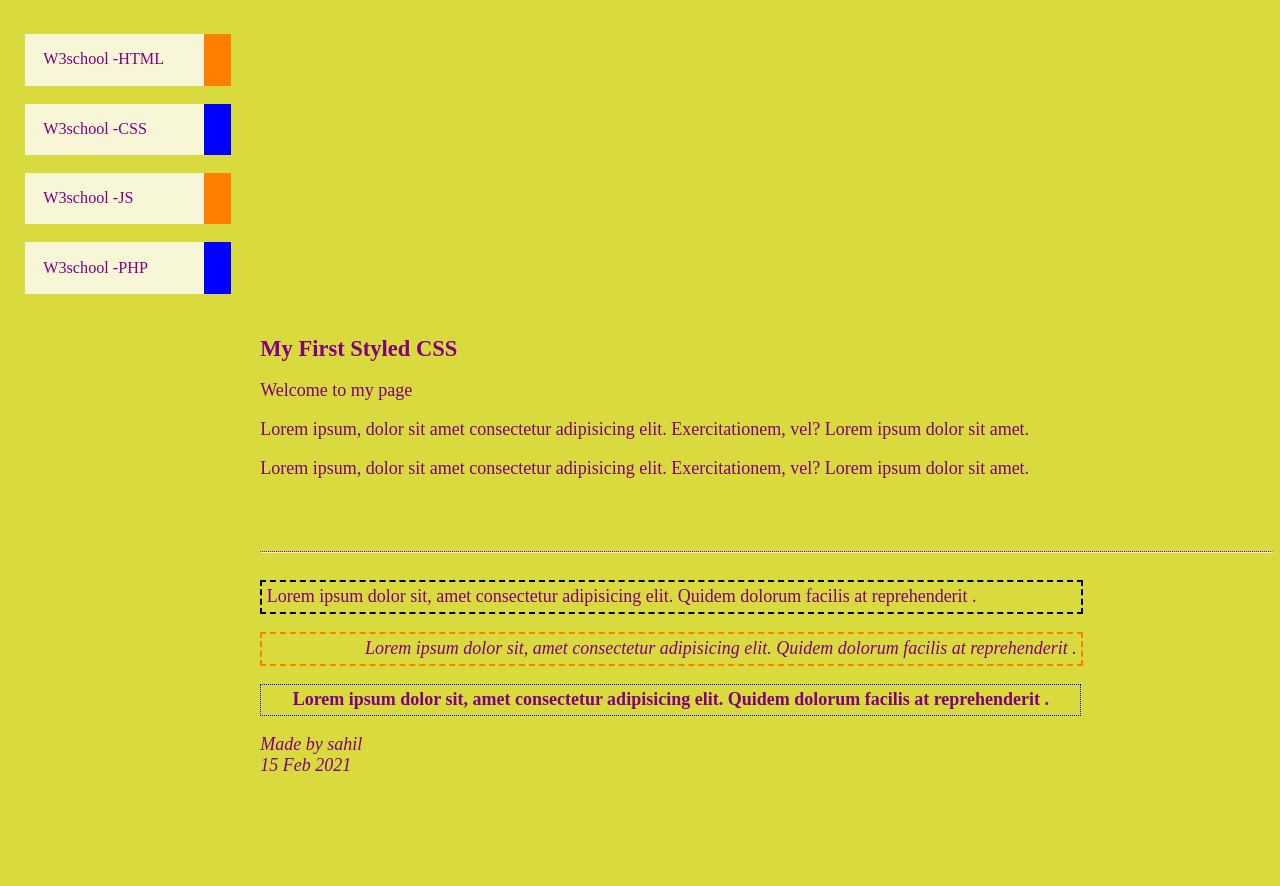
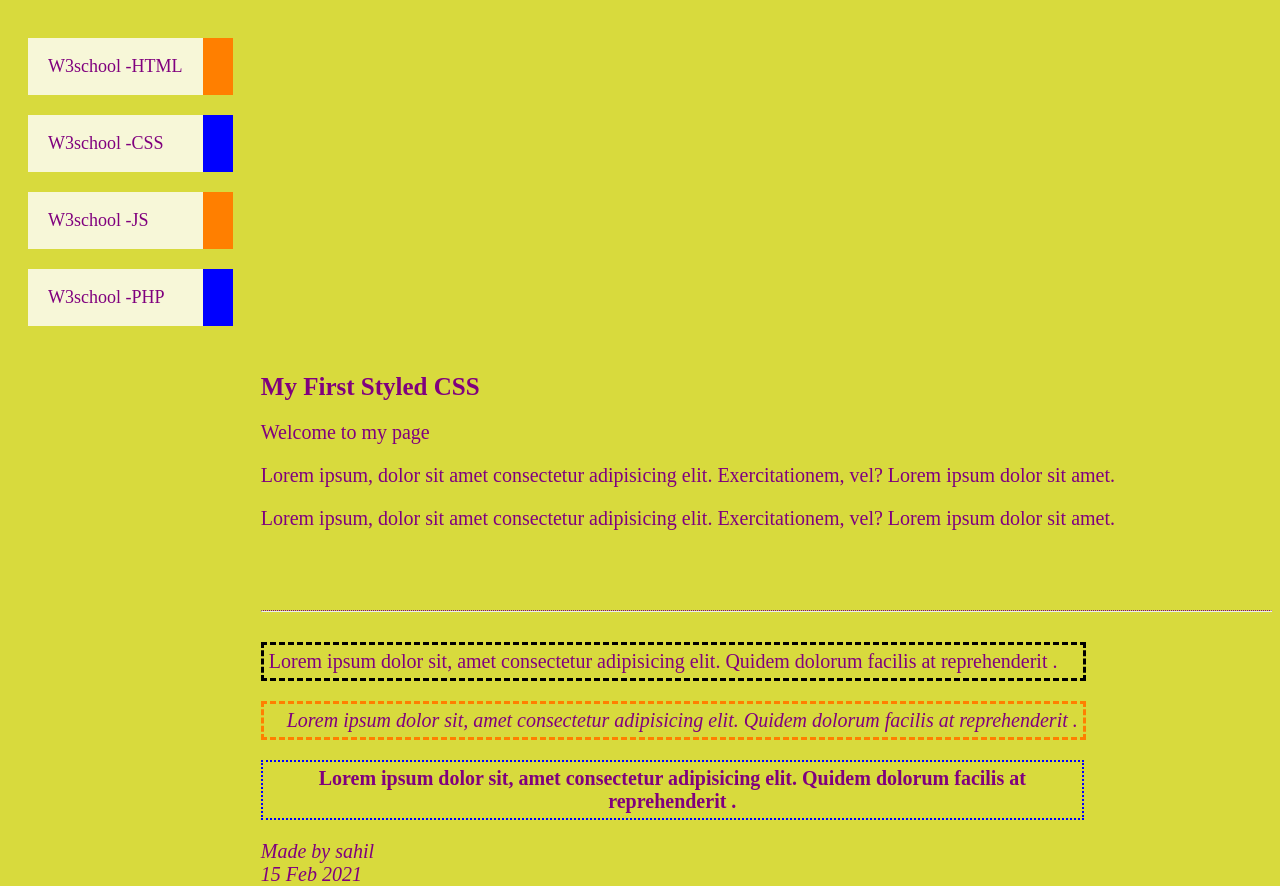
Before and after one commit to sahilmandre/CSSassign, a plain HTML site: page index2.html in a window 1280 px wide. Before the commit the page ends 800 px from the top, so only its background shows below. Drawn offline with Linux system fonts and the light colour scheme.

Commit message:
Update style2.css

```diff
--- a/style2.css
+++ b/style2.css
@@ -2,7 +2,7 @@
   background-color: #d8da3d;
   font-size: 20px;
   color: #80007e;
-  zoom: 0.9;
+  zoom: 1;
 }
 
 h1 {
```
